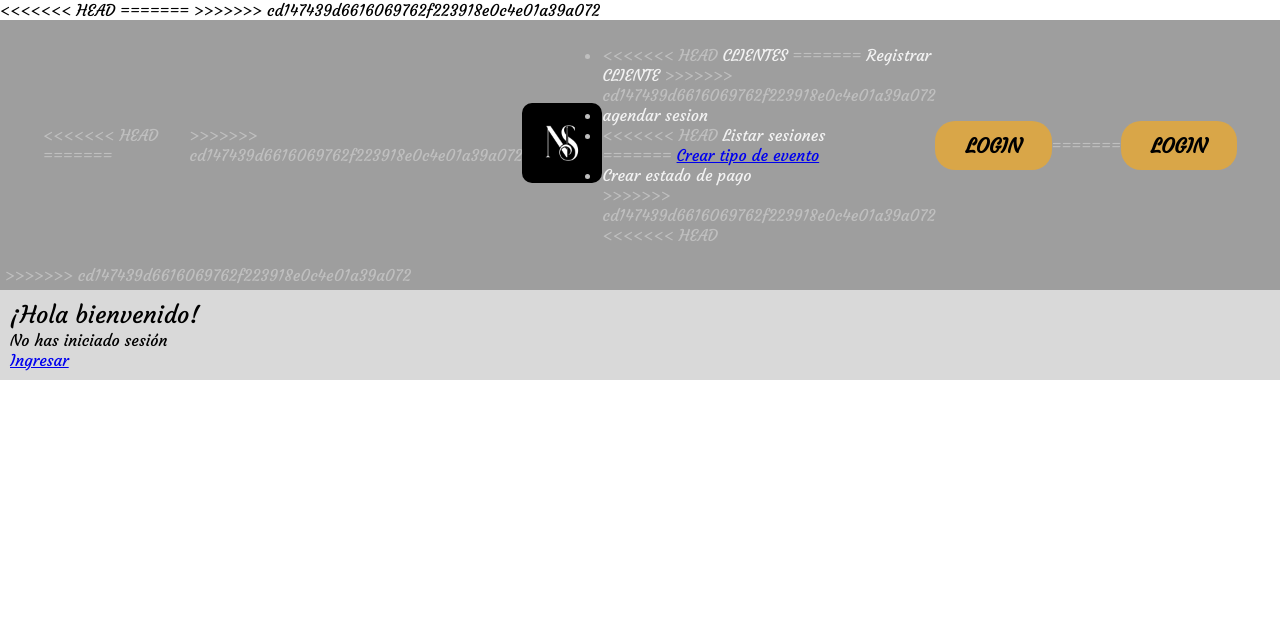
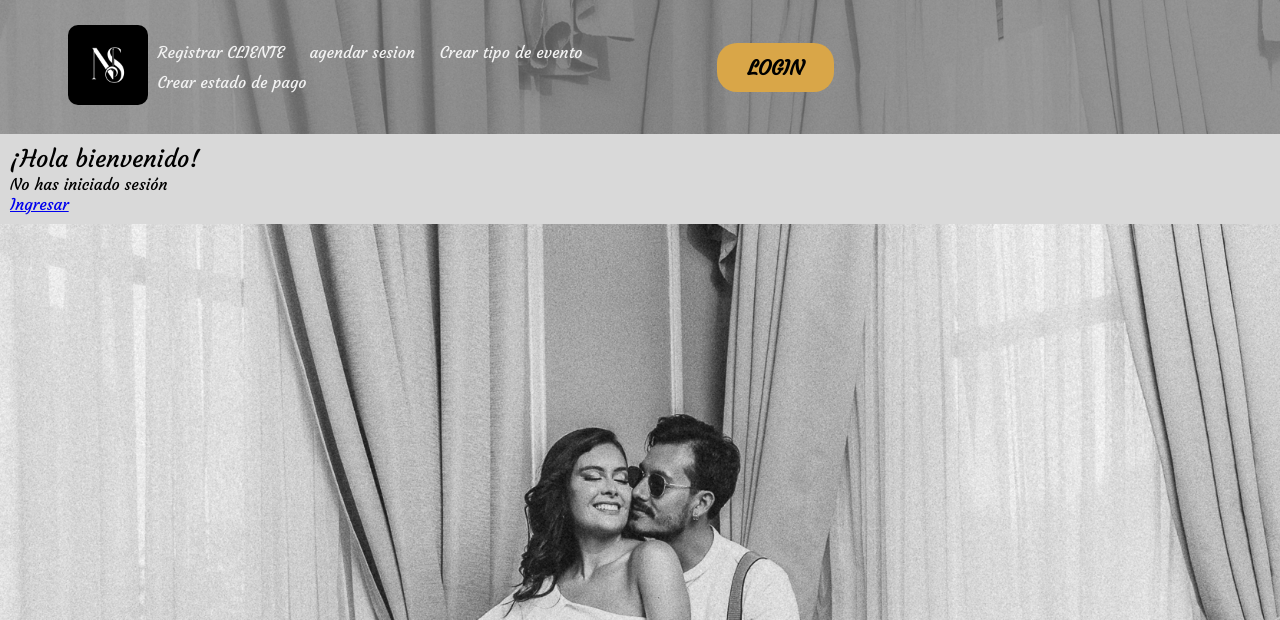
Before and after one commit to JulioCVargasL/Proyecto_ProtafolioNatha, a Django app: page / in a window 1280 px wide. Shown: the top 620 px of the page. Run offline with Django 5.2, Linux system fonts and the light colour scheme.

Commit message:
Problemas con git

```diff
--- a/static/styles.css
+++ b/static/styles.css
@@ -9,11 +9,7 @@
 
 }
 body{
-<<<<<<< HEAD
-  background-image: linear-gradient(rgba(0, 0, 0, 0.058),rgba(232, 160, 6, 0.914)),url(images/fondo2.jpg);
-=======
-  background-image: linear-gradient(rgba(0,0,0,0.6),rgba(0, 0, 0, 0.6)),url(images/fondo2.jpg);
->>>>>>> cd147439d6616069762f223918e0c4e01a39a072
+  background-image: url(images/fondo1.jpg);
   background-position: center 20% ;
   background-repeat: no-repeat;
   background-size: 100%;
@@ -35,13 +31,6 @@ header {
   height: 80px;
   border-radius: 10px;
 }
-<<<<<<< HEAD
-.imagenes{
-  height: 50vh;
-}
-=======
-
->>>>>>> cd147439d6616069762f223918e0c4e01a39a072
 nav ul li {
   list-style-type: none;
   display: inline-block;
@@ -65,10 +54,6 @@ button{
   border-radius: 20px;
   font-size: 20px;
   font-weight: bold;
-<<<<<<< HEAD
-  color: #595959;
-=======
->>>>>>> cd147439d6616069762f223918e0c4e01a39a072
 }
 button:hover {
   border: none;
@@ -78,11 +63,7 @@ button:hover {
   border-radius: 20px;
   font-size: 20px;
   font-weight: bold;
-<<<<<<< HEAD
-  color: #0D0D0D;
-=======
   color: #595959;
->>>>>>> cd147439d6616069762f223918e0c4e01a39a072
   transition: .3S;
 }
 
--- a/templates/layouts/app.html
+++ b/templates/layouts/app.html
@@ -10,11 +10,7 @@
   <link rel="preconnect" href="https://fonts.googleapis.com">
   <link rel="preconnect" href="https://fonts.gstatic.com" crossorigin>
   <link href="https://fonts.googleapis.com/css2?family=Courgette&display=swap" rel="stylesheet">
-<<<<<<< HEAD
-  <link rel="icon" href="../../static/images/Logo1.jpg">
-=======
 
->>>>>>> cd147439d6616069762f223918e0c4e01a39a072
 </head>
 
 <body>
--- a/templates/layouts/partials/menu.html
+++ b/templates/layouts/partials/menu.html
@@ -1,12 +1,9 @@
 <div class="navbar">
   <nav>
 
-<<<<<<< HEAD
-=======
 <div class="navbar">
   <nav>
 
->>>>>>> cd147439d6616069762f223918e0c4e01a39a072
     <div class="nav-logo">
       <a href={% url "admin_dashboard" %}>
         <img src="/static/images/Logo1.jpg" alt="logo" class="logo">
@@ -14,44 +11,24 @@
     </div>
     <ul>
       <li>
-<<<<<<< HEAD
-        <a href={% url "admin_users" %}>CLIENTES</a>
-=======
         <a href={% url "signup" %}>Registrar CLIENTE</a>
->>>>>>> cd147439d6616069762f223918e0c4e01a39a072
       </li>
       <li>
         <a href={% url "agendar" %}>agendar sesion</a>
       </li>
       <li>
-<<<<<<< HEAD
-        <a href={% url "lista_sesiones" %}>Listar sesiones</a>
-      </li>
-
-=======
         <a href={% url "event_type" %}>Crear tipo de evento</a>
       </li>
       <li>
         <a href={% url "crear_status" %}>Crear estado de pago</a>
       </li>
->>>>>>> cd147439d6616069762f223918e0c4e01a39a072
       <!-- <li>
         <a href="#">Eventos</a>
       </li>
       <li>
         <a href="#">Contacto</a>
       </li> -->
-<<<<<<< HEAD
-
-    </ul>
-    <form action="{% url "login" %}">
-      <button type="submit">LOGIN</button>
-    </form>
-  </nav>
-</div>
-=======
     </ul>
     <button type="button" ref={% url "login" %}>LOGIN</button>
     </nav>
 </div>
->>>>>>> cd147439d6616069762f223918e0c4e01a39a072
```
